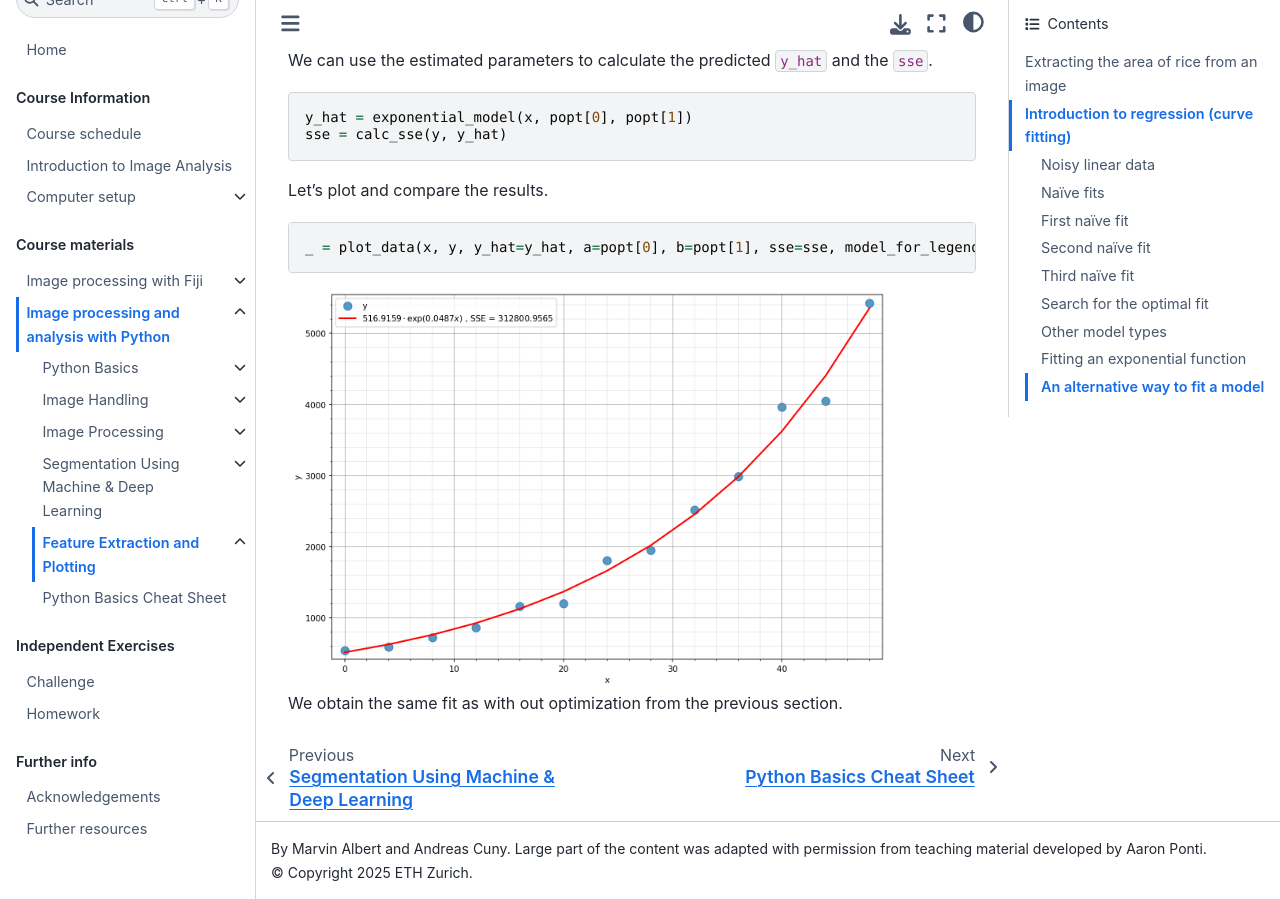
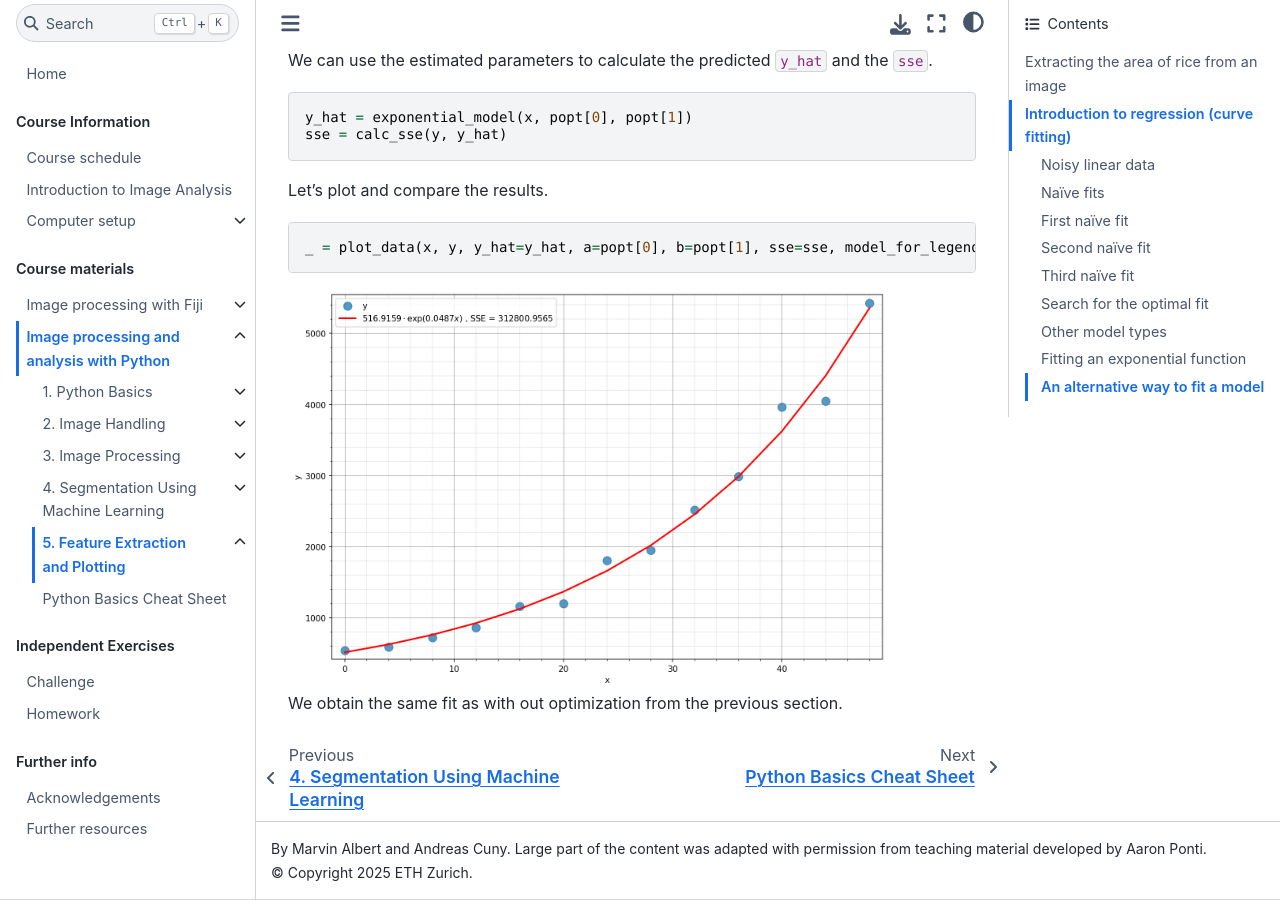
Before and after one commit to m-albert/scu_lab_course_ia, a Jupyter Book: the page built from book/notebooks/feature_extraction_and_plotting.md, in a window 1280 px wide and 900 px high, scrolled down 13958 px. Built offline with Jupyter Book 1.0.4 settings and Sphinx 7.4.7 and the Sphinx Book theme 1.1.4, drawn with Linux system fonts in a browser that asks for light colours; pages that are not in the unit, such as notebooks, are missing from menus; some of the changed text lies outside the part shown.

Commit message:
Add numbering to python

```diff
--- a/book/notebooks/feature_extraction_and_plotting.md
+++ b/book/notebooks/feature_extraction_and_plotting.md
@@ -1,4 +1,4 @@
-# Feature Extraction and Plotting
+# 5. Feature Extraction and Plotting
 
 This section covers extracting quantitative features from images and visualizing results to support analysis.
 
--- a/book/notebooks/image_handling.md
+++ b/book/notebooks/image_handling.md
@@ -1,4 +1,4 @@
-# Image Handling
+# 2. Image Handling
 
 This section covers how to load, inspect, and manage image data in Python using common scientific libraries.
 
--- a/book/notebooks/image_processing.md
+++ b/book/notebooks/image_processing.md
@@ -1,4 +1,4 @@
-# Image Processing
+# 3. Image Processing
 
 This section introduces classical image processing techniques such as filtering, thresholding, morphological operations and watershed segmentation.
 
--- a/book/notebooks/python_basics.md
+++ b/book/notebooks/python_basics.md
@@ -1,4 +1,4 @@
-# Python Basics
+# 1. Python Basics
 
 This section introduces core Python syntax, data types, and control flow you'll use throughout the course.
 
--- a/book/notebooks/segmentation_using_machine_learning.md
+++ b/book/notebooks/segmentation_using_machine_learning.md
@@ -1,4 +1,4 @@
-# Segmentation Using Machine & Deep Learning
+# 4. Segmentation Using Machine Learning
 
 This section shows how Python can be used for machine learning based cell segmentation.
 
```
Also changed, not shown: book/notebooks/practice_notebooks.md (added).
